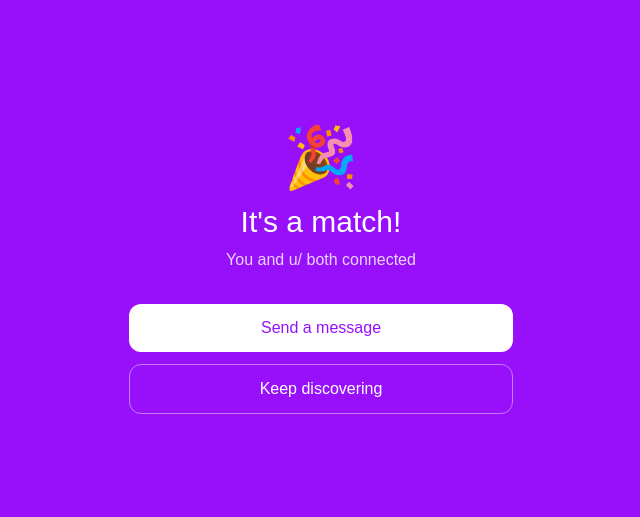
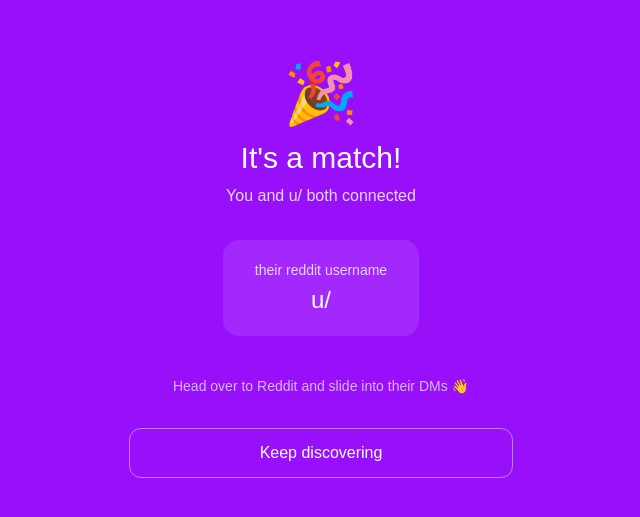
Before and after one commit to jia-nil/redditblend, a Next.js app: page /match in a window 1280 px wide. Shown: the part 129-646 px from the top of the page, without its empty margins (319-959 px from the left). Built offline with nearby package versions, Linux system fonts and the light colour scheme.

Commit message:
Update page.js

```diff
--- a/app/match/page.js
+++ b/app/match/page.js
@@ -6,30 +6,31 @@ function MatchContent() {
   const params = useSearchParams()
   const router = useRouter()
   const username = params.get('username')
-  const matchId = params.get('matchId')
 
   return (
     <div className="min-h-screen bg-purple-600 flex flex-col items-center justify-center p-4 text-white text-center">
-      <div className="mb-8">
+      <div className="mb-10">
         <p className="text-6xl mb-4">🎉</p>
         <h1 className="text-3xl font-medium mb-2">It's a match!</h1>
-        <p className="text-purple-200">You and u/{username} both connected</p>
+        <p className="text-purple-200 mb-8">You and u/{username} both connected</p>
+
+        {/* The only thing they need */}
+        <div className="bg-white/10 rounded-2xl px-8 py-5 inline-block">
+          <p className="text-purple-200 text-sm mb-1">their reddit username</p>
+          <p className="text-2xl font-medium">u/{username}</p>
+        </div>
       </div>
 
-      <div className="w-full max-w-sm space-y-3">
-        <button
-          onClick={() => router.push(`/messages/${matchId}`)}
-          className="w-full bg-white text-purple-600 rounded-xl py-3 font-medium hover:bg-purple-50 transition"
-        >
-          Send a message
-        </button>
-        <button
-          onClick={() => router.push('/discover')}
-          className="w-full border border-purple-400 text-white rounded-xl py-3 font-medium hover:bg-purple-700 transition"
-        >
-          Keep discovering
-        </button>
-      </div>
+      <p className="text-purple-300 text-sm mb-8">
+        Head over to Reddit and slide into their DMs 👋
+      </p>
+
+      <button
+        onClick={() => router.push('/discover')}
+        className="w-full max-w-sm border border-purple-400 text-white rounded-xl py-3 font-medium hover:bg-purple-700 transition"
+      >
+        Keep discovering
+      </button>
     </div>
   )
 }
```
